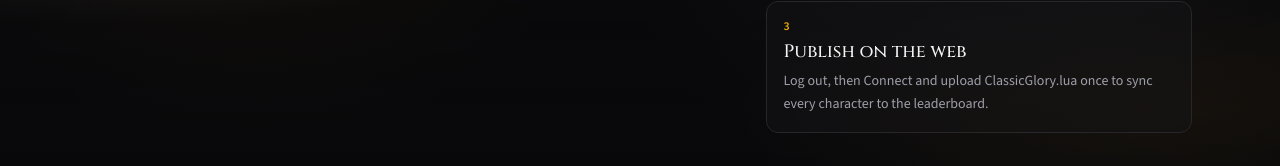
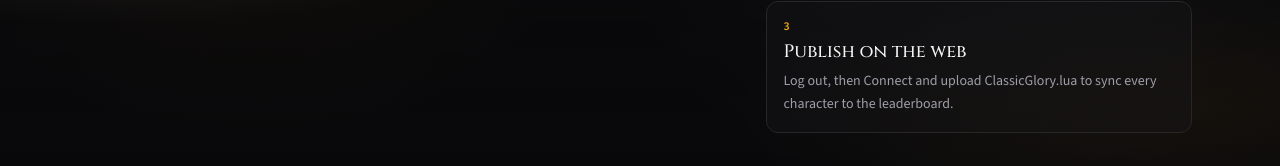
Before and after one commit to 7AC0B95/achievement-classic, a Next.js app in the folder web/: page / in a window 1280 px wide. Shown: the part 431-597 px from the top of the page. Built offline with nearby package versions, Linux system fonts and the light colour scheme; no server answers; the database is empty.

Commit message:
Drop 'once' from homepage sync copy so it doesn't imply a one-time upload.
Co-authored-by: Cursor <cursoragent@cursor.com>

```diff
--- a/web/src/app/page.tsx
+++ b/web/src/app/page.tsx
@@ -60,7 +60,7 @@ export default function HomePage() {
             <HowStep
               n="3"
               title="Publish on the web"
-              body="Log out, then Connect and upload ClassicGlory.lua once to sync every character to the leaderboard."
+              body="Log out, then Connect and upload ClassicGlory.lua to sync every character to the leaderboard."
             />
           </div>
         </div>
```
